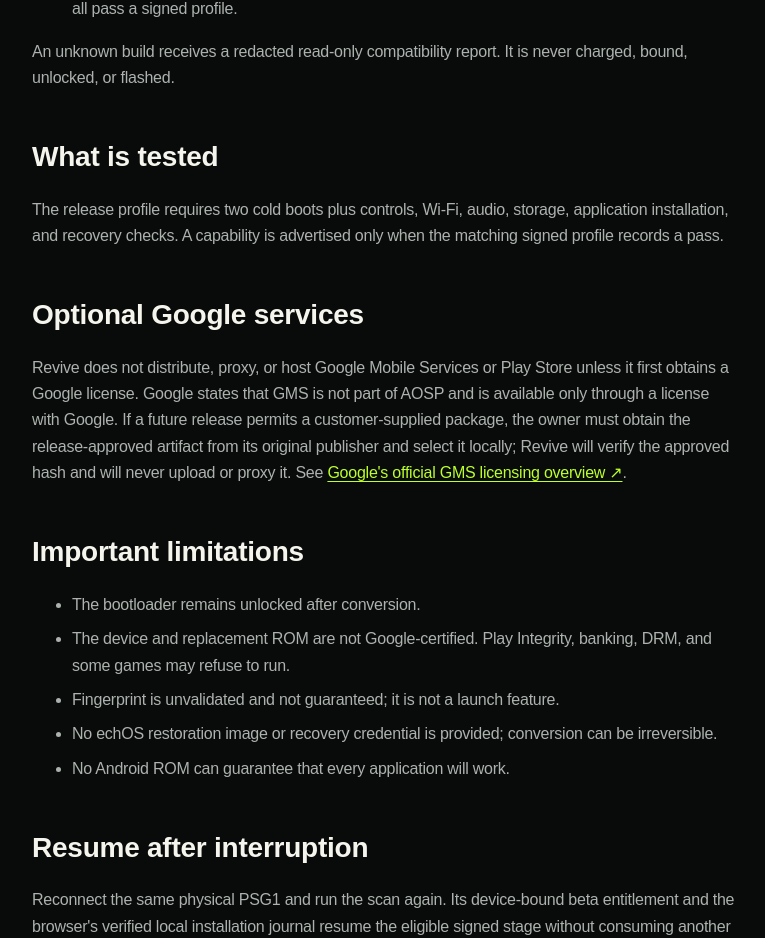
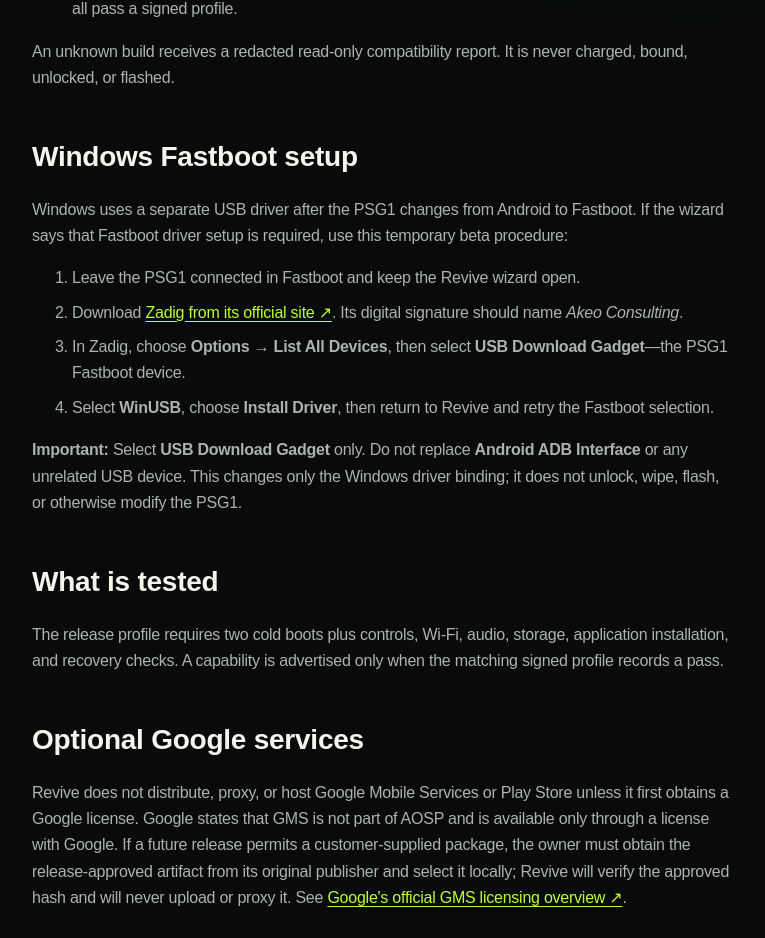
Before and after one commit to JackelRoot404/revive-psg1, a Next.js app in the folder apps/web/: page /docs in a window 1280 px wide. Shown: the part 791-1729 px from the top of the page, without its empty margins (256-1021 px from the left). Built offline with nearby package versions, Linux system fonts and the light colour scheme; no server answers.

Commit message:
docs(web): guide Windows Fastboot driver setup

```diff
--- a/apps/web/app/docs/page.tsx
+++ b/apps/web/app/docs/page.tsx
@@ -13,6 +13,10 @@
     <h2>Before anything changes</h2>
     <ol><li>Connect the powered-on PSG1 with a data-capable USB cable.</li><li>Authorize ADB when the PSG1 asks.</li><li>Run the free scan. Serial, firmware, partitions, battery, host storage, and recovery support must all pass a signed profile.</li></ol>
     <p>An unknown build receives a redacted read-only compatibility report. It is never charged, bound, unlocked, or flashed.</p>
+    <h2 id="windows-fastboot">Windows Fastboot setup</h2>
+    <p>Windows uses a separate USB driver after the PSG1 changes from Android to Fastboot. If the wizard says that Fastboot driver setup is required, use this temporary beta procedure:</p>
+    <ol><li>Leave the PSG1 connected in Fastboot and keep the Revive wizard open.</li><li>Download <a className="text-link" href="https://zadig.akeo.ie/" target="_blank" rel="noreferrer">Zadig from its official site ↗</a>. Its digital signature should name <em>Akeo Consulting</em>.</li><li>In Zadig, choose <strong>Options → List All Devices</strong>, then select <strong>USB Download Gadget</strong>—the PSG1 Fastboot device.</li><li>Select <strong>WinUSB</strong>, choose <strong>Install Driver</strong>, then return to Revive and retry the Fastboot selection.</li></ol>
+    <p><strong>Important:</strong> Select <strong>USB Download Gadget</strong> only. Do not replace <strong>Android ADB Interface</strong> or any unrelated USB device. This changes only the Windows driver binding; it does not unlock, wipe, flash, or otherwise modify the PSG1.</p>
     {!compatibilityCheckerOnly && <>
       <h2>{beta ? "Discord beta access" : "Free access"}</h2>
       <p>{beta ? "After a supported scan, enter a one-time Discord code. It binds to the first compatible PSG1 that redeems it. There is no wallet, payment, refund, transaction, or recovery-credential flow." : "Access is free and device-bound. No wallet, payment, transaction, or promo code is required."}</p>
--- a/apps/web/app/wizard/wizard.tsx
+++ b/apps/web/app/wizard/wizard.tsx
@@ -1,5 +1,6 @@
 "use client";
 
+import Link from "next/link";
 import { useEffect, useState } from "react";
 import {
   DEVELOPMENT_FIXTURE_COMPATIBILITY,
@@ -49,6 +50,7 @@
   const betaOpen = betaBrowserInstaller && !compatibilityCheckerOnly;
   const destructiveBrowserFlashingEnabled = destructiveBrowserFlashingValidated || hardwarePilotEnabled;
   const hardwarePilot = hardwarePilotEnabled && !destructiveBrowserFlashingValidated;
+  const needsWindowsFastbootSetup = error.includes("Windows Fastboot driver setup is required");
 
   async function scanDevice() {
     if (!browserReady || !API) return;
@@ -214,6 +216,7 @@
     {stage === "risk" && <div className="wizard-step"><Step number={4} title="Irreversible installation" /><div className="warning"><strong>No echOS recovery image is provided.</strong><p>This process erases all data, leaves the bootloader unlocked, may make restoration impossible, and can leave the device unusable. Keep your Discord support ticket open.</p></div><p className="success">✓ {artifactStatus || "Signed beta artifacts verified"}</p><label className="checkbox"><input type="checkbox" checked={riskAccepted} onChange={(event) => setRiskAccepted(event.target.checked)} /> I understand and accept the irreversible beta risks.</label><label className="field">Type <b>ERASE PSG1</b> to start<input value={confirmation} onChange={(event) => setConfirmation(event.target.value)} autoComplete="off" /></label><button className="button danger wide" disabled={!artifactsReady || !riskAccepted || confirmation !== "ERASE PSG1"} onClick={reviewInstallationReadiness}>Review installation readiness</button></div>}
     {stage === "install" && <div className="pending"><strong>{installStep === "complete" ? "✓ Beta installation complete" : "Destructive boundary recorded."}</strong><p>{destructiveBrowserFlashingEnabled ? installInstruction(installStep) : "No Fastboot command has been sent. This exact release still requires a signed production diagnostics pair and a complete stock-PSG1 validation run before beta flashing can be opened."}</p>{destructiveBrowserFlashingEnabled && installStep !== "complete" && <button className="button danger wide" onClick={continueInstallation}>{installButton(installStep)}</button>}<small>{installStatus || "Do not unlock, flash, or use generic Fastboot commands outside the supervised beta procedure."}</small></div>}
     {error && <p className="error" role="alert">{error}</p>}
+    {needsWindowsFastbootSetup && <div className="notice"><strong>Windows Fastboot setup</strong><p>Install the WinUSB driver for <b>USB Download Gadget</b> only, then retry this step. Do not replace the <b>Android ADB Interface</b> driver.</p><Link className="text-link" href="/docs#windows-fastboot">Open the safe Windows setup steps →</Link></div>}
   </section>;
 }
 
```
